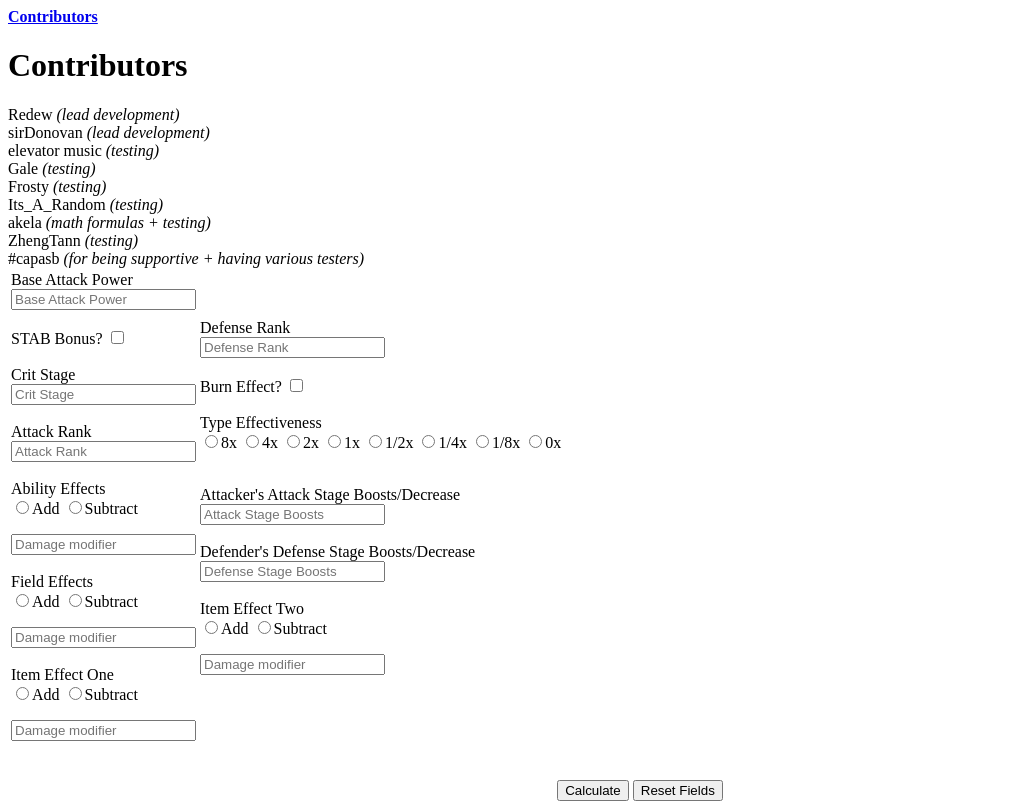
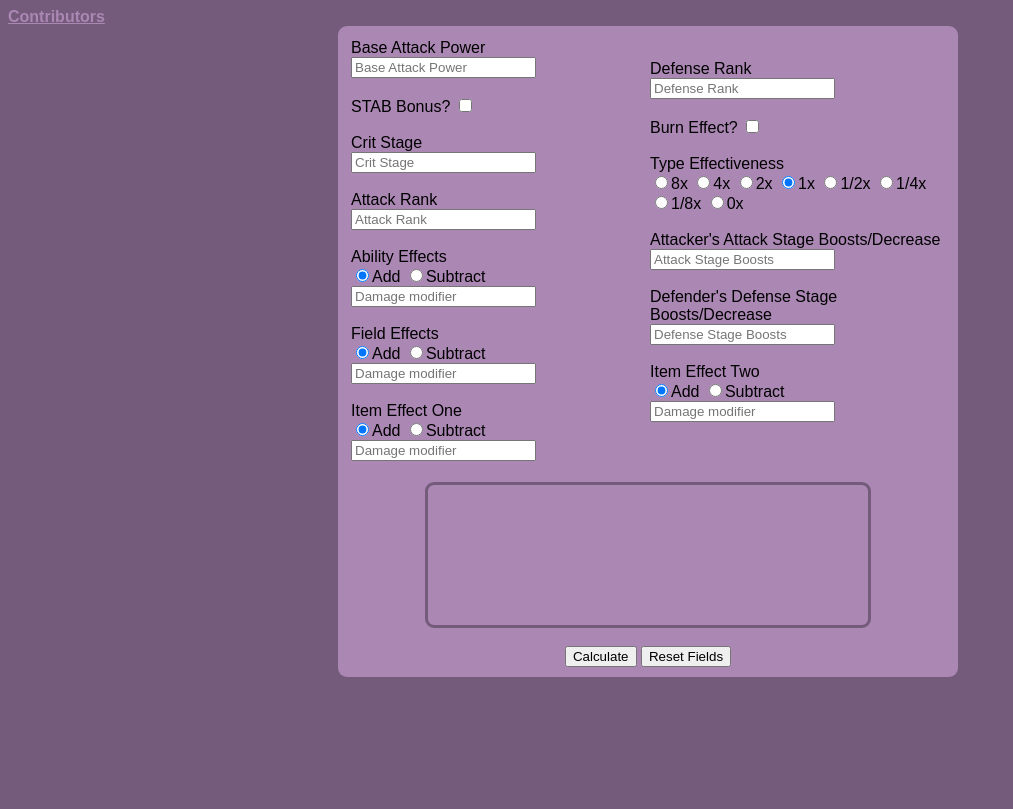
Before and after one commit to Redew/ASB-Reffing-Calc, a plain HTML site: page index.html in a window 1280 px wide. Shown: the whole page, without its empty margins (0-1013 px from the left). Drawn offline with nearby package versions, Linux system fonts and the light colour scheme.

Commit message:
Update index.html

```diff
--- a/index.html
+++ b/index.html
@@ -1,5 +1,14 @@
-<body> <a href="#" class="contribs"><strong>Contributors</strong></a>
+<!DOCTYPE html>
+  <html>
+    <head>
+      <title>ASB Reffing Calculator</title>
 
+      <script src="http://code.jquery.com/jquery-2.1.3.min.js"></script>
+      <link rel='stylesheet' type='text/css' href='stylesheet.css'/>
+      <script type='text/javascript' src='script.js'></script>
+    </head>
+<body>
+<a href="#" class="contribs"><strong>Contributors</strong></a>
     <div id="contributors">
          <h1>Contributors</h1>
 Redew <em>(lead development)</em>
```
